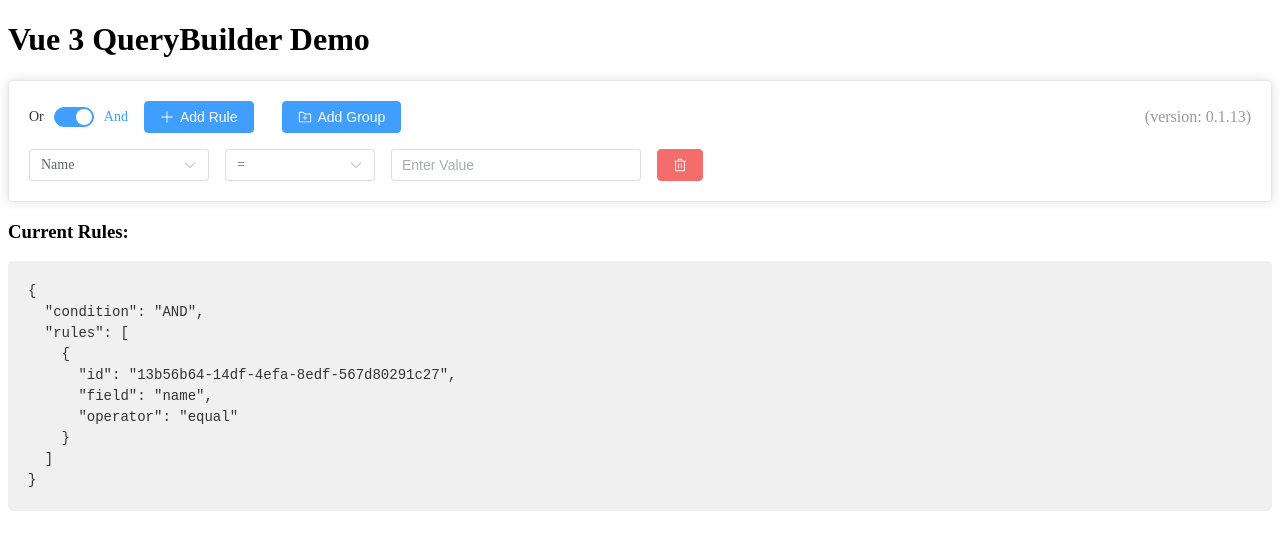
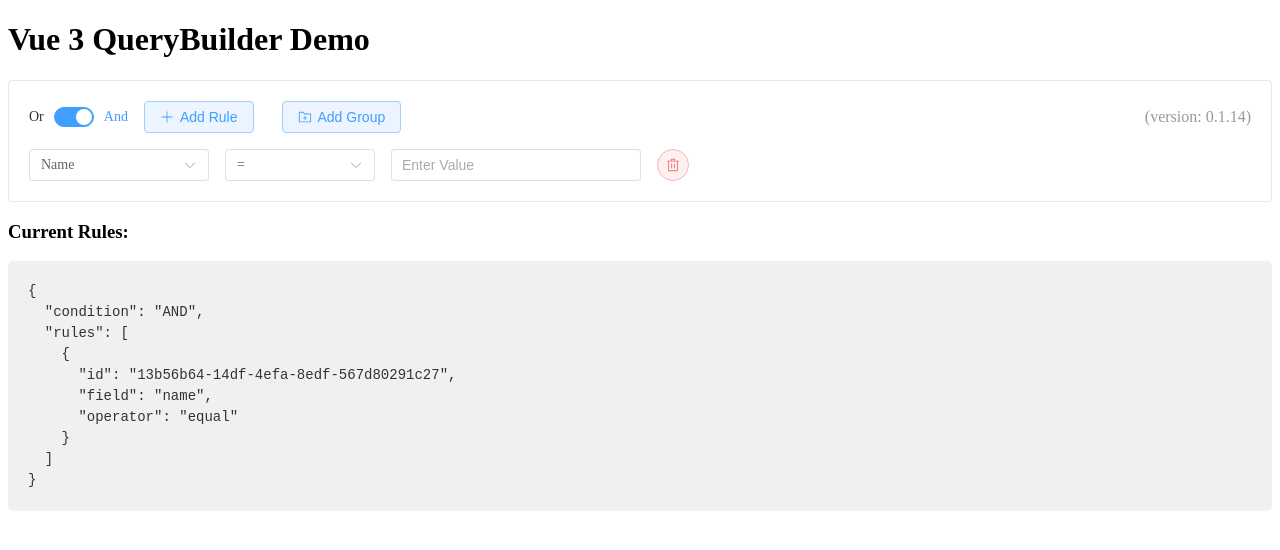
Before and after one commit to mvtcode/vue3-querybuilder, a Vue app: page / in a window 1280 px wide. Both pictures are taken after a click on the button "Add Rule". Shown: the top 550 px of the page. Built offline with nearby package versions, Linux system fonts and the light colour scheme.

Commit message:
Update style button + card

```diff
--- a/package.json
+++ b/package.json
@@ -1,6 +1,6 @@
 {
   "name": "@mvtcode/vue3-querybuilder",
-  "version": "0.1.13",
+  "version": "0.1.14",
   "description": "A powerful and flexible query builder component for Vue 3 with Element Plus",
   "keywords": [
     "vue",
--- a/src/components/QueryBuilder.vue
+++ b/src/components/QueryBuilder.vue
@@ -1,7 +1,7 @@
 <!-- eslint-disable @typescript-eslint/no-explicit-any -->
 <template>
   <div class="query-builder" data-test="query-builder">
-    <el-card>
+    <el-card shadow="never">
       <div class="group">
         <!-- group header -->
         <div class="group-header">
@@ -21,6 +21,7 @@
               @click="addRule"
               :disabled="!canAddRule"
               data-test="add-rule"
+              plain
             >
               {{ labelAddRule }}
             </el-button>
@@ -30,6 +31,7 @@
               @click="addGroup"
               :disabled="!canAddGroup"
               data-test="add-group"
+              plain
             >
               {{ labelAddGroup }}
             </el-button>
@@ -39,6 +41,7 @@
               v-if="!isRoot"
               @click="removeGroup"
               data-test="remove-group"
+              plain
             >
               {{ labelRemoveGroup }}
             </el-button>
@@ -136,6 +139,8 @@
                   :icon="Delete"
                   @click="removeRule(index)"
                   data-test="remove-rule"
+                  plain
+                  circle
                 />
                 <!-- end Remove rule -->
               </div>
```
